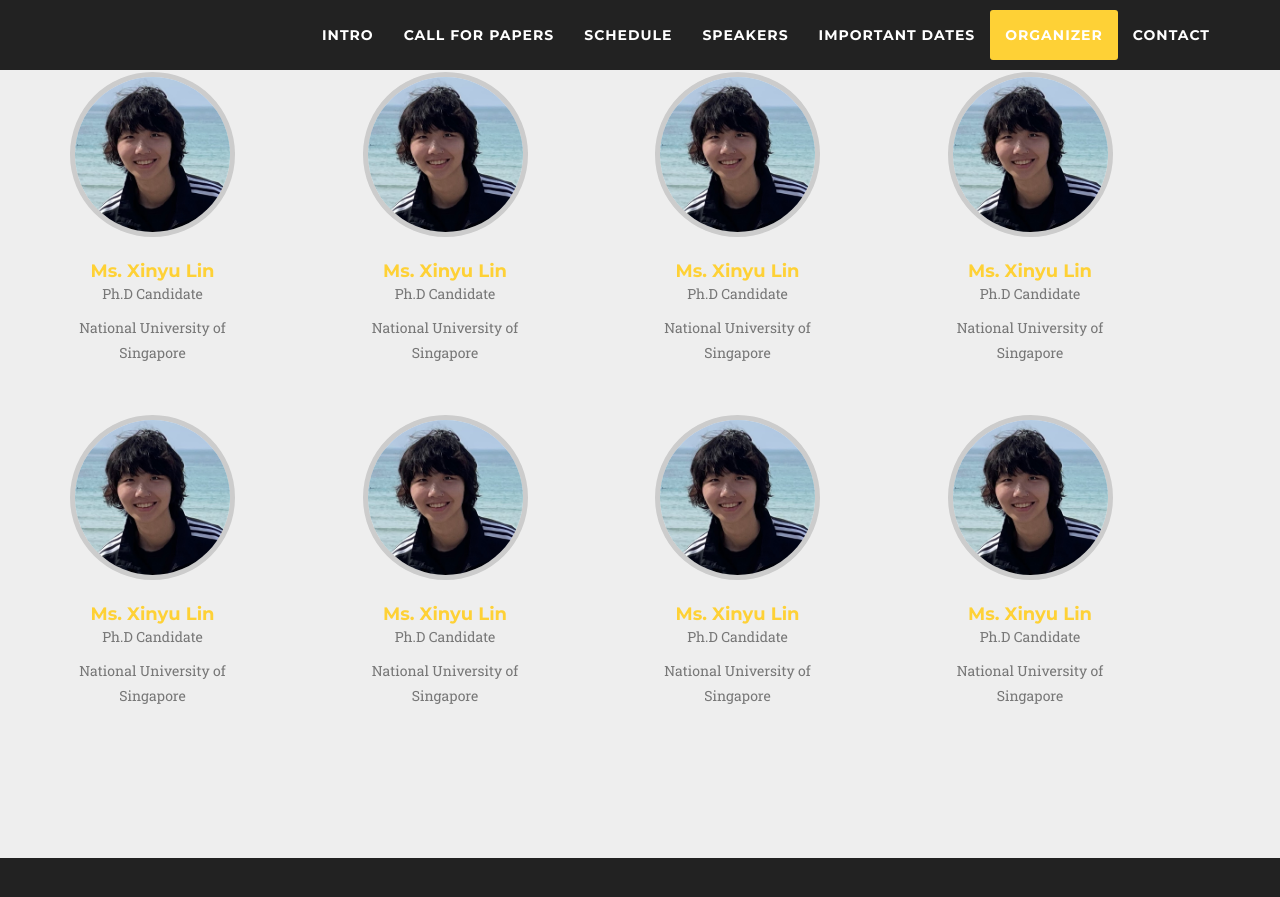
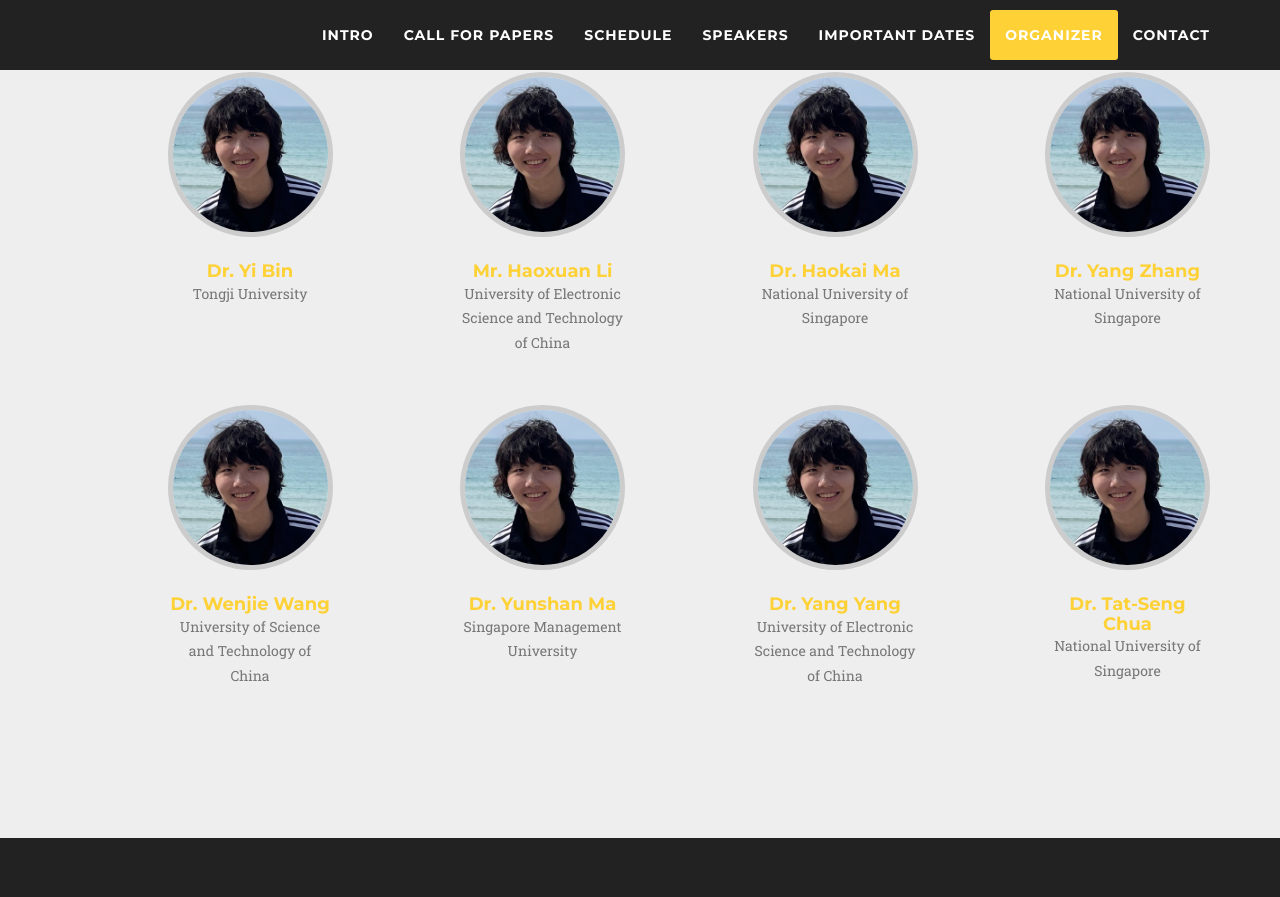
Before and after one commit to mmgensr-cikm25/mmgensr-cikm25.github.io, a Jekyll site: the page built from index.md, in a window 1280 px wide and 900 px high, scrolled down 3405 px. Shown: the top 897 px of the window. Built offline with Jekyll 4.4.1, drawn with Linux system fonts in a browser that asks for light colours; nearby versions of some CDN libraries; some web fonts are replaced.

Commit message:
Update organizer.html

```diff
--- a/_includes/organizer.html
+++ b/_includes/organizer.html
@@ -10,11 +10,38 @@
 
         <div class="row">
 
+<div class="col-sm-1">
+    &nbsp;
+</div>
+
                 <div class="col-sm-2">
     <div class="team-member">
         <img src="assets/img/linxinyu.jpeg" class="img-responsive img-circle" alt="" width="600" height="600">
-        <h4><a href="https://generative-rec.github.io/#organizer">Ms. Xinyu Lin</a></h4>
-        <p class="text-muted">Ph.D Candidate</p>
+        <h4><a href="https://cs.tongji.edu.cn/info/1061/3376.htm">Dr. Yi Bin</a></h4>
+        <p class="text-muted">Tongji University</p>
+    </div>
+</div>
+
+<div class="col-sm-1">
+    &nbsp;
+</div>
+
+            <div class="col-sm-2">
+    <div class="team-member">
+        <img src="assets/img/linxinyu.jpeg" class="img-responsive img-circle" alt="" width="600" height="600">
+        <h4><a href="https://mmgensr-cikm25.github.io/">Mr. Haoxuan Li</a></h4>
+        <p class="text-muted">University of Electronic Science and Technology of China</p>
+    </div>
+</div>
+
+<div class="col-sm-1">
+    &nbsp;
+</div>
+
+                <div class="col-sm-2">
+    <div class="team-member">
+        <img src="assets/img/linxinyu.jpeg" class="img-responsive img-circle" alt="" width="600" height="600">
+        <h4><a href="https://hulkima.github.io/">Dr. Haokai Ma</a></h4>
         <p class="text-muted">National University of Singapore</p>
     </div>
 </div>
@@ -26,9 +53,26 @@
             <div class="col-sm-2">
     <div class="team-member">
         <img src="assets/img/linxinyu.jpeg" class="img-responsive img-circle" alt="" width="600" height="600">
-        <h4><a href="https://generative-rec.github.io/#organizer">Ms. Xinyu Lin</a></h4>
-        <p class="text-muted">Ph.D Candidate</p>
+        <h4><a href="https://zyang1580.github.io/">Dr. Yang Zhang</a></h4>
         <p class="text-muted">National University of Singapore</p>
+    </div>
+</div>
+
+        </div>
+
+
+
+        <div class="row">
+
+<div class="col-sm-1">
+    &nbsp;
+</div>
+
+                <div class="col-sm-2">
+    <div class="team-member">
+        <img src="assets/img/linxinyu.jpeg" class="img-responsive img-circle" alt="" width="600" height="600">
+        <h4><a href="https://wenjiewwj.github.io/">Dr. Wenjie Wang</a></h4>
+        <p class="text-muted">University of Science and Technology of China</p>
     </div>
 </div>
 
@@ -39,9 +83,8 @@
             <div class="col-sm-2">
     <div class="team-member">
         <img src="assets/img/linxinyu.jpeg" class="img-responsive img-circle" alt="" width="600" height="600">
-        <h4><a href="https://generative-rec.github.io/#organizer">Ms. Xinyu Lin</a></h4>
-        <p class="text-muted">Ph.D Candidate</p>
-        <p class="text-muted">National University of Singapore</p>
+        <h4><a href="https://mysbupt.github.io/">Dr. Yunshan Ma</a></h4>
+        <p class="text-muted">Singapore Management University</p>
     </div>
 </div>
 
@@ -52,24 +95,8 @@
                 <div class="col-sm-2">
     <div class="team-member">
         <img src="assets/img/linxinyu.jpeg" class="img-responsive img-circle" alt="" width="600" height="600">
-        <h4><a href="https://generative-rec.github.io/#organizer">Ms. Xinyu Lin</a></h4>
-        <p class="text-muted">Ph.D Candidate</p>
-        <p class="text-muted">National University of Singapore</p>
-    </div>
-</div>
-
-        </div>
-
-
-
-        <div class="row">
-
-                <div class="col-sm-2">
-    <div class="team-member">
-        <img src="assets/img/linxinyu.jpeg" class="img-responsive img-circle" alt="" width="600" height="600">
-        <h4><a href="https://generative-rec.github.io/#organizer">Ms. Xinyu Lin</a></h4>
-        <p class="text-muted">Ph.D Candidate</p>
-        <p class="text-muted">National University of Singapore</p>
+        <h4><a href="https://faculty.uestc.edu.cn/yangyang/zh_CN/index.htm">Dr. Yang Yang</a></h4>
+        <p class="text-muted">University of Electronic Science and Technology of China</p>
     </div>
 </div>
 
@@ -80,34 +107,7 @@
             <div class="col-sm-2">
     <div class="team-member">
         <img src="assets/img/linxinyu.jpeg" class="img-responsive img-circle" alt="" width="600" height="600">
-        <h4><a href="https://generative-rec.github.io/#organizer">Ms. Xinyu Lin</a></h4>
-        <p class="text-muted">Ph.D Candidate</p>
-        <p class="text-muted">National University of Singapore</p>
-    </div>
-</div>
-
-<div class="col-sm-1">
-    &nbsp;
-</div>
-
-                <div class="col-sm-2">
-    <div class="team-member">
-        <img src="assets/img/linxinyu.jpeg" class="img-responsive img-circle" alt="" width="600" height="600">
-        <h4><a href="https://generative-rec.github.io/#organizer">Ms. Xinyu Lin</a></h4>
-        <p class="text-muted">Ph.D Candidate</p>
-        <p class="text-muted">National University of Singapore</p>
-    </div>
-</div>
-
-<div class="col-sm-1">
-    &nbsp;
-</div>
-
-            <div class="col-sm-2">
-    <div class="team-member">
-        <img src="assets/img/linxinyu.jpeg" class="img-responsive img-circle" alt="" width="600" height="600">
-        <h4><a href="https://generative-rec.github.io/#organizer">Ms. Xinyu Lin</a></h4>
-        <p class="text-muted">Ph.D Candidate</p>
+        <h4><a href="https://www.chuatatseng.com/">Dr. Tat-Seng Chua</a></h4>
         <p class="text-muted">National University of Singapore</p>
     </div>
 </div>
```
Lines whose indentation alone changed are shown as unchanged.
